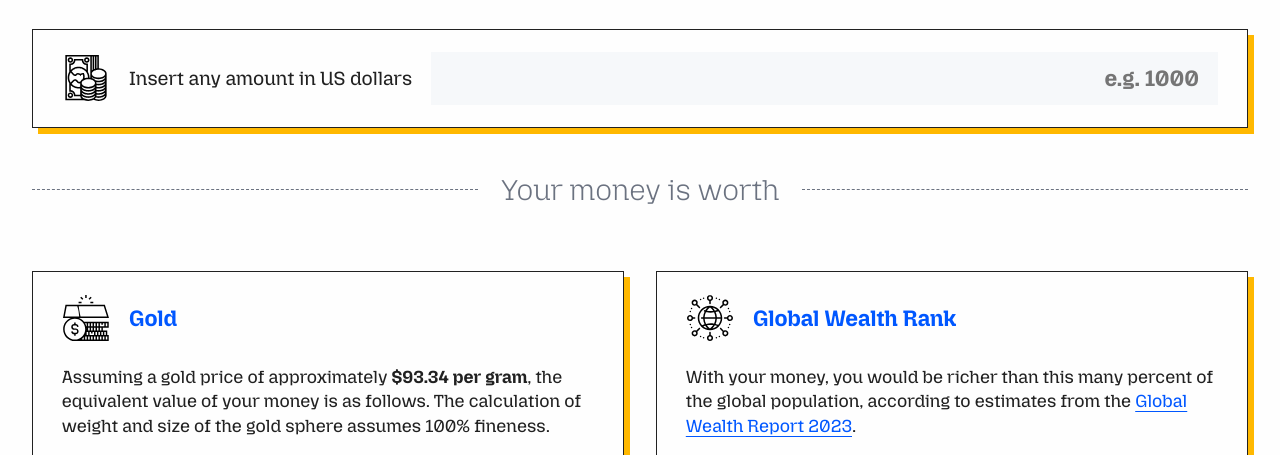
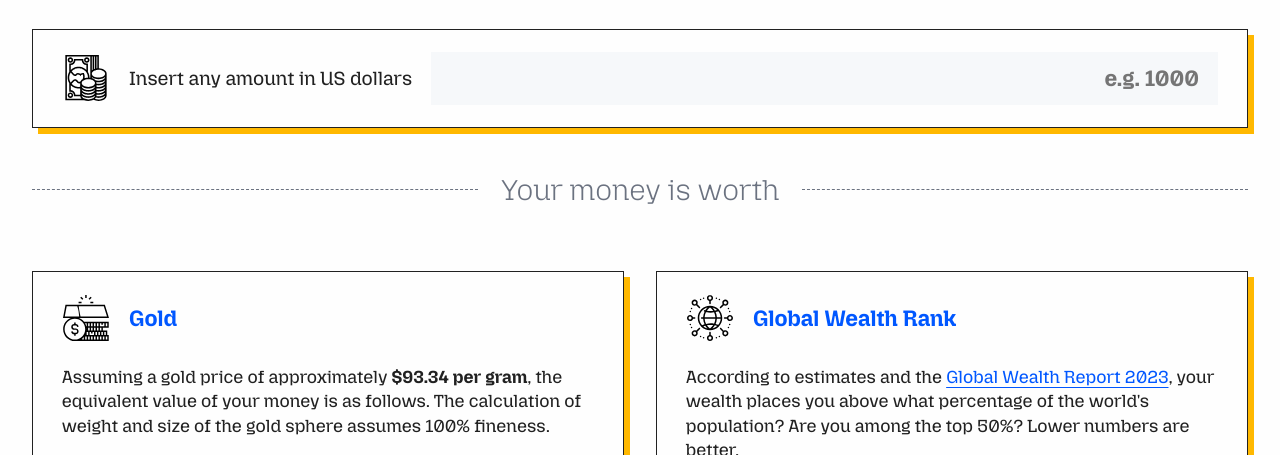
Before and after one commit to komed3/moneylens, a plain HTML site: page index.htm in a window 1280 px wide. Shown: the part 107-562 px from the top of the page. Drawn offline with Linux system fonts and the light colour scheme.

Commit message:
Update index.htm

```diff
--- a/index.htm
+++ b/index.htm
@@ -183,9 +183,9 @@
                         <span>Global Wealth Rank</span>
                     </h3>
                     <p>
-                        With your money, you would be richer than this many percent of the global population,
-                        according to estimates from the <a href="https://www.ubs.com/de/en/wealthmanagement/who-we-serve/family-office-and-uhnw/global-family-office-report.html">
-                        Global Wealth Report 2023</a>.
+                        According to estimates and the <a href="https://www.ubs.com/de/en/wealthmanagement/who-we-serve/family-office-and-uhnw/global-family-office-report.html">Global Wealth Report 2023</a>,
+                        your wealth places you above what percentage of the world's population? Are you
+                        among the top 50%? Lower numbers are better.
                     </p>
                     <ul>
                         <li>
```
